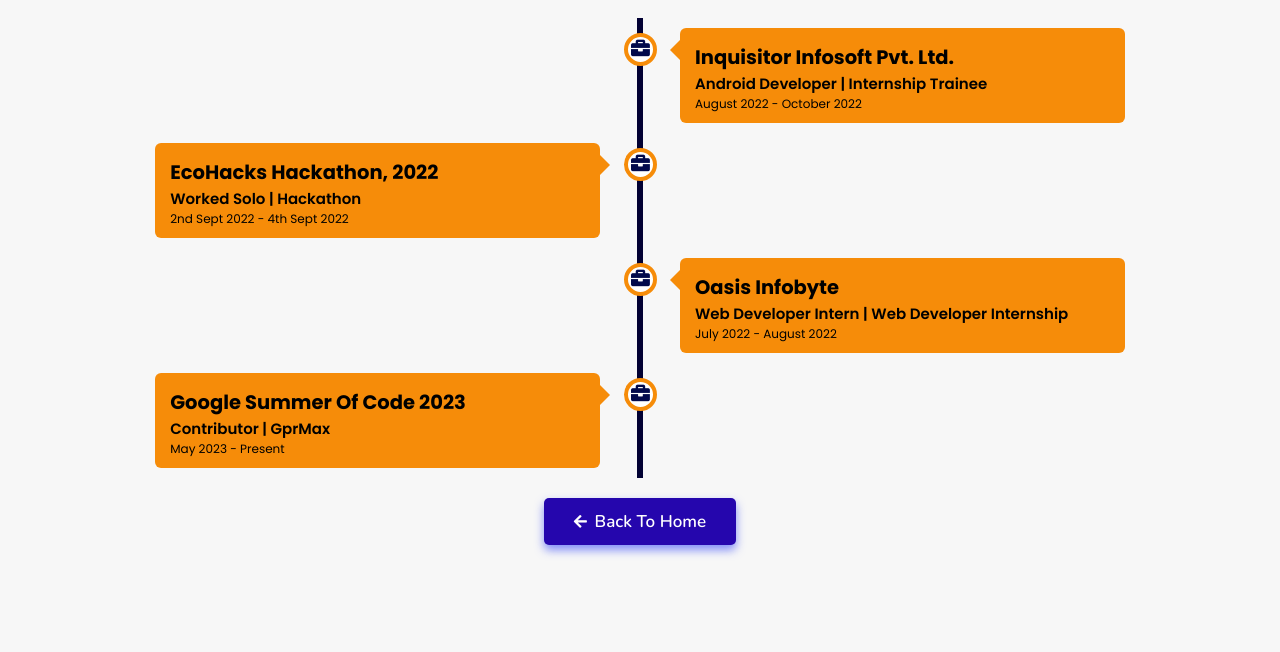
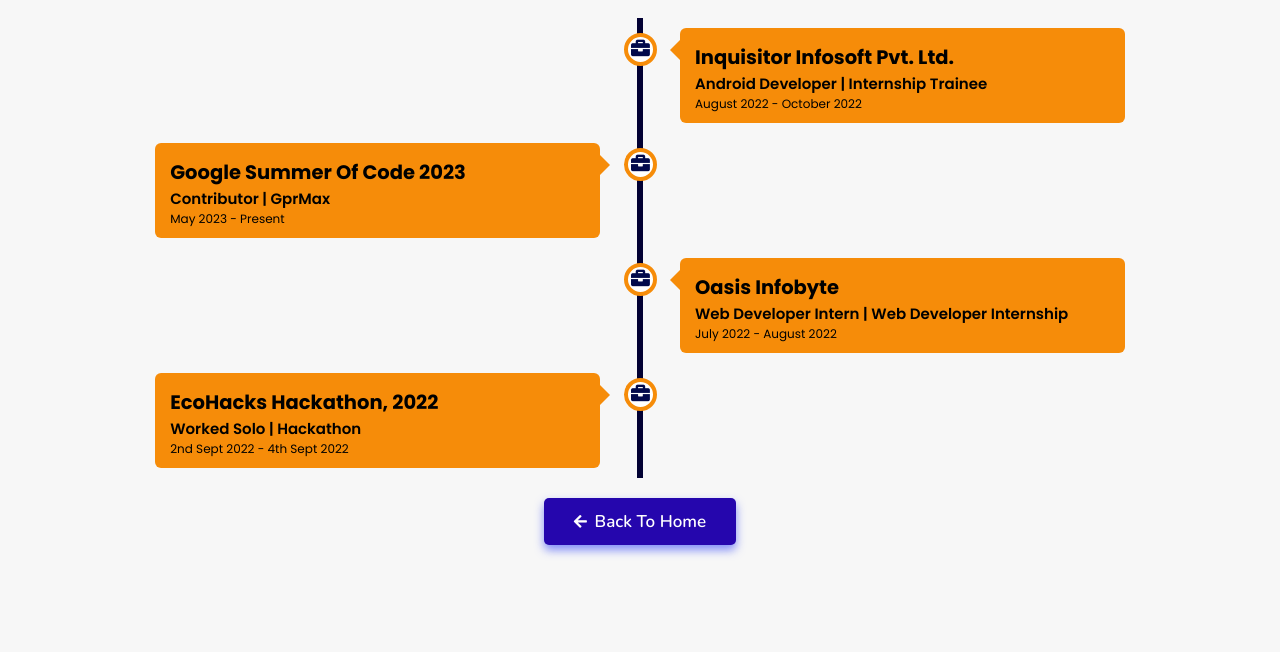
Before and after one commit to SainiAditya1/personal_portfolio, a plain HTML site: page experience/index.html in a window 1280 px wide. Shown: the part 148-800 px from the top of the page. Drawn offline with nearby package versions, Linux system fonts and the light colour scheme.

Commit message:
updated experience
Signed-off-by: Aditya Saini <Adityasaini10012001@outlook.com>

```diff
--- a/experience/index.html
+++ b/experience/index.html
@@ -54,7 +54,7 @@
       </div>
     </div>
 
-      <div class="container left">
+      <!-- <div class="container left">
       <div class="content">
         <div class="tag">
           <h2>EcoHacks Hackathon, 2022</h2>
@@ -64,7 +64,20 @@
             <p>2nd Sept 2022 - 4th Sept 2022</p>
         </div>
       </div>
+    </div> -->
+
+    <div class="container left">
+      <div class="content">
+        <div class="tag">
+          <h2>Google Summer Of Code 2023</h2>
+        </div>
+        <div class="desc">
+            <h3>Contributor | gprMax</h3>
+            <p>May 2023 - Present</p>
+        </div>
+      </div>
     </div>
+
 
     <div class="container right">
         <div class="content">
@@ -80,7 +93,7 @@
 
 
 
-       <div class="container left">
+       <!-- <div class="container left">
         <div class="content">
           <div class="tag">
             <h2>Google Summer Of Code 2023</h2>
@@ -90,7 +103,19 @@
               <p>May 2023 - Present</p>
           </div>
         </div>
+      </div> -->
+
+      <div class="container left">
+      <div class="content">
+        <div class="tag">
+          <h2>EcoHacks Hackathon, 2022</h2>
+        </div>
+        <div class="desc">
+            <h3>Worked Solo | Hackathon</h3>
+            <p>2nd Sept 2022 - 4th Sept 2022</p>
+        </div>
       </div>
+    </div>
 
 
   </div>
```
